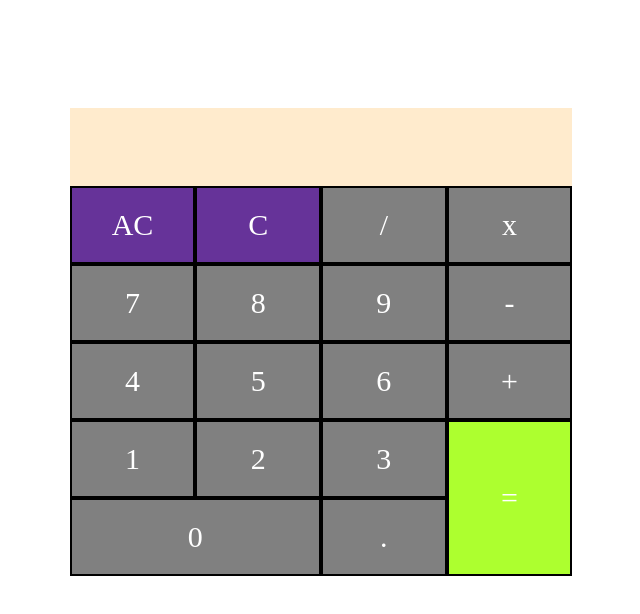
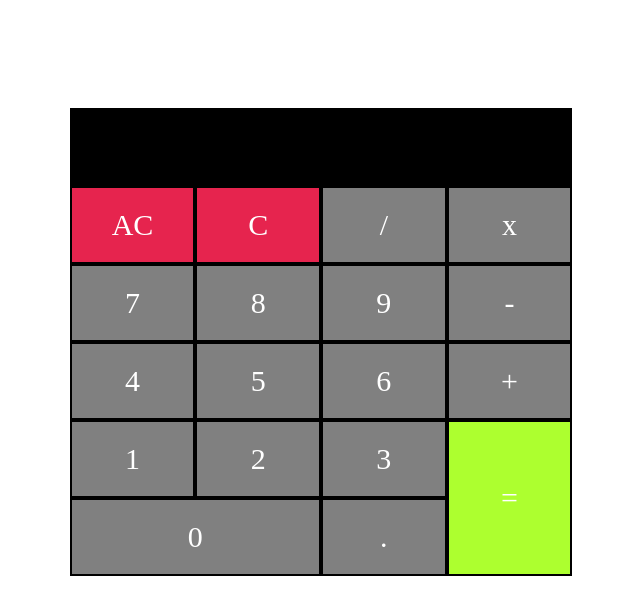
Before and after one commit to Dramos02/Calculator-Javascript, a plain HTML site: page index.html in a window 1280 px wide. Shown: the whole page, without its empty margins (319-959 px from the left). Drawn offline with nearby package versions, Linux system fonts and the light colour scheme.

Commit message:
Update style.css

```diff
--- a/style.css
+++ b/style.css
@@ -32,14 +32,14 @@
 }
 
 .red{
-    background-color: rebeccapurple;
+    background-color: rgb(230, 36, 78);
 }
 .green {
     background-color: greenyellow;
 }
 .dis{
     grid-area: dis;
-    background-color: blanchedalmond;
+    background-color: rgb(0, 0, 0);
     text-align: right;
     font-size: 20px;
 }
```
